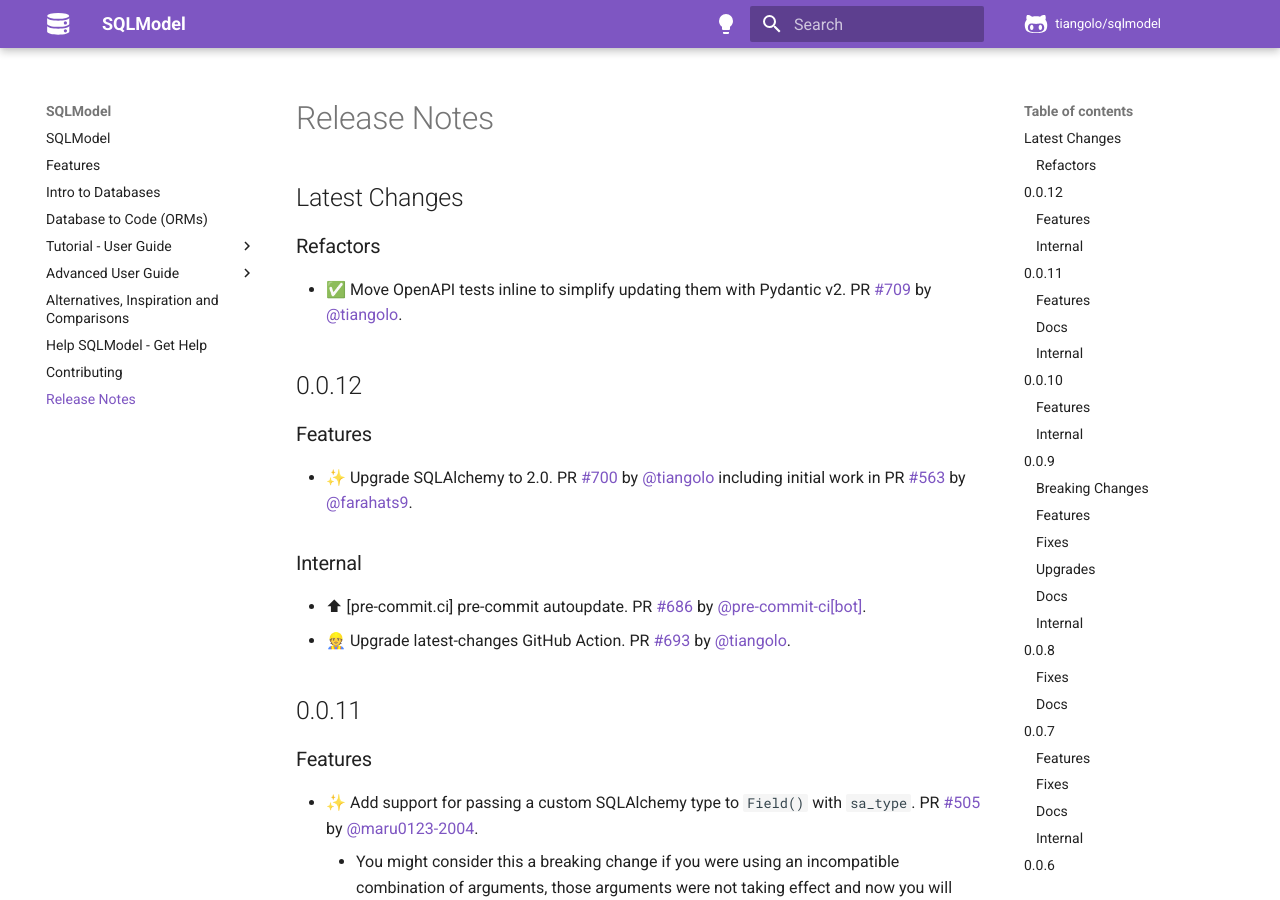
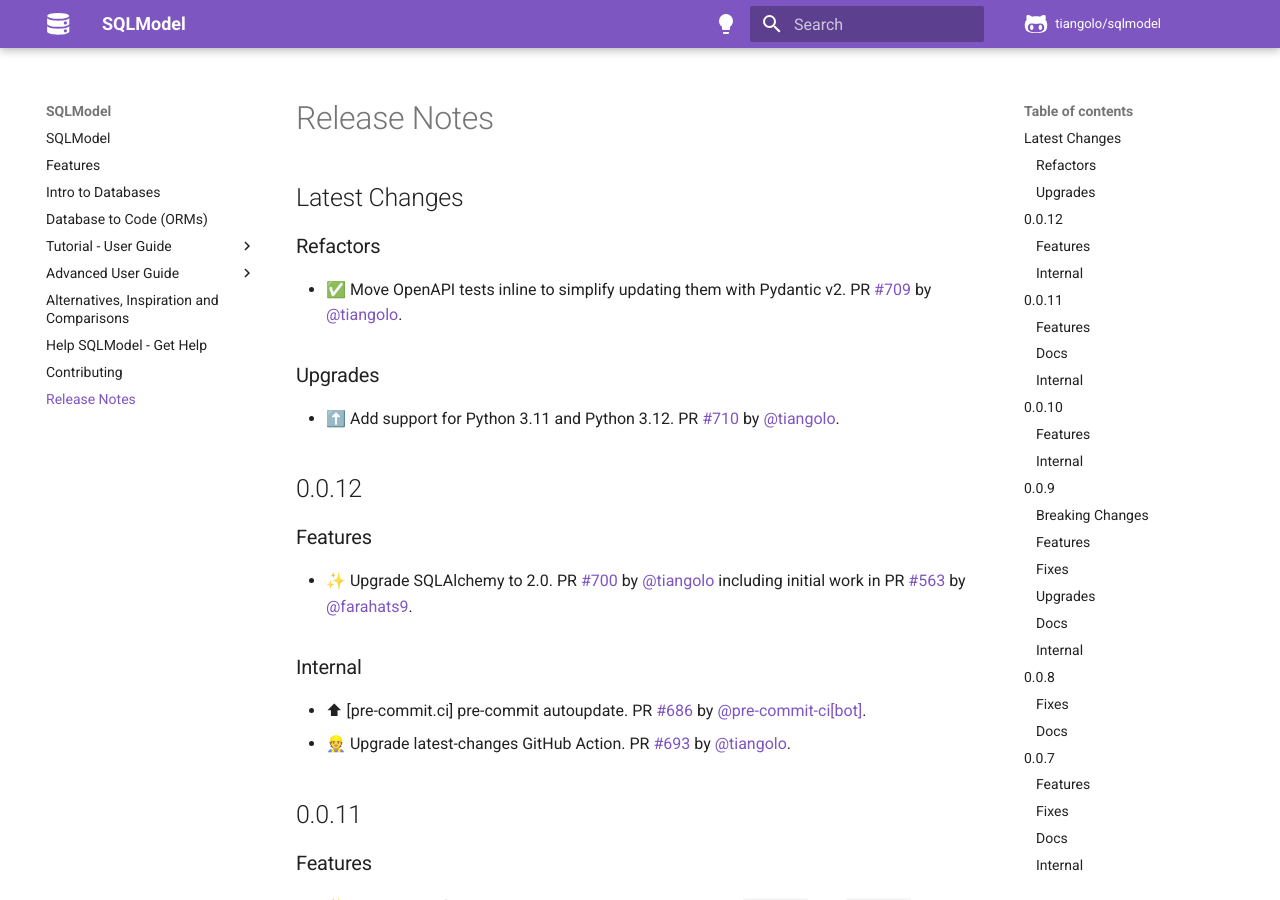
Before and after one commit to sztrakabalint/fastapi-sqlmodel, an MkDocs documentation site: the page built from docs/release-notes.md, in a window 1280 px wide and 900 px high. Built offline with MkDocs 1.6.1 and Material for MkDocs 9.7.7, drawn with Linux system fonts in a browser that asks for light colours; comment, search, counter and statistics services are not loaded.

Commit message:
📝 Update release notes

```diff
--- a/docs/release-notes.md
+++ b/docs/release-notes.md
@@ -5,6 +5,10 @@
 ### Refactors
 
 * ✅ Move OpenAPI tests inline to simplify updating them with Pydantic v2. PR [#709](https://github.com/tiangolo/sqlmodel/pull/709) by [@tiangolo](https://github.com/tiangolo).
+
+### Upgrades
+
+* ⬆️ Add support for Python 3.11 and Python 3.12. PR [#710](https://github.com/tiangolo/sqlmodel/pull/710) by [@tiangolo](https://github.com/tiangolo).
 
 ## 0.0.12
 
```
